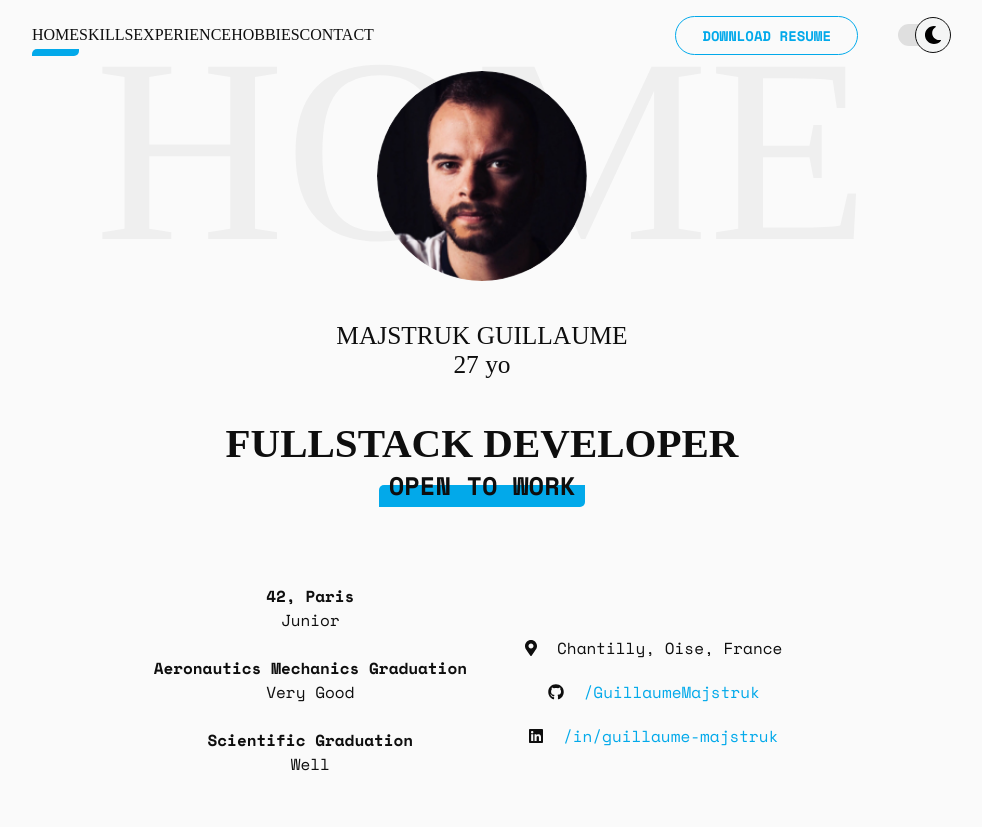
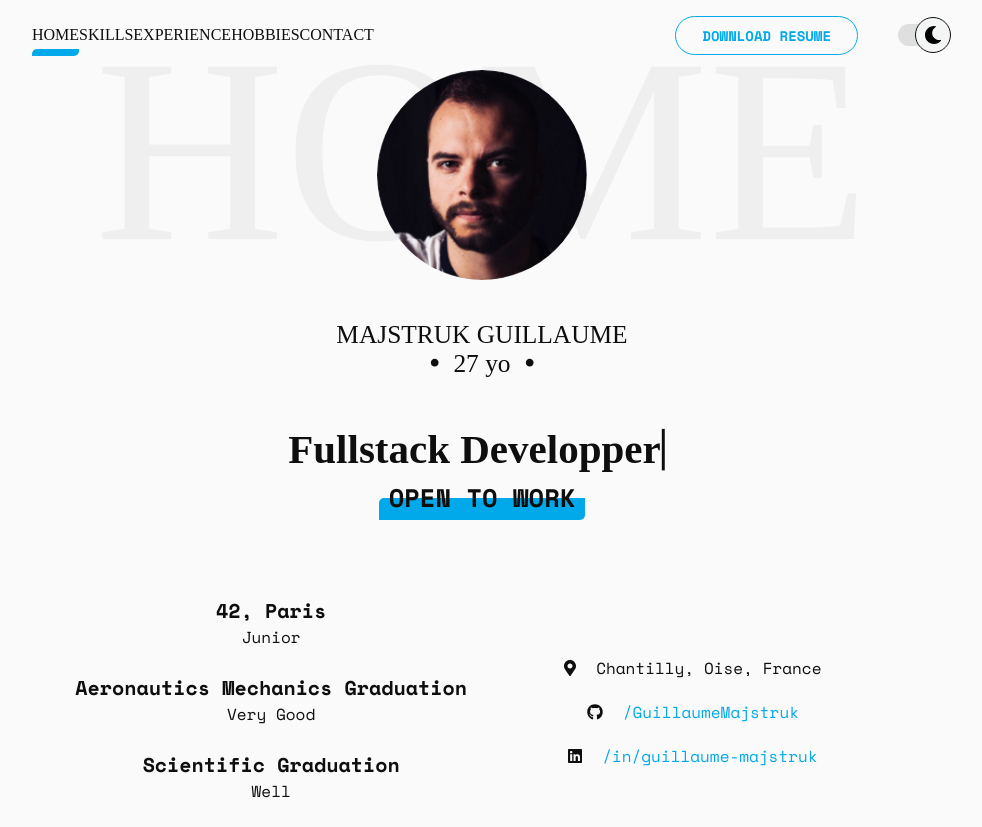
Before and after one commit to GuillaumeMajstruk/my-website, a React (Create React App) app: page / in a window 1280 px wide. Shown: the whole page, without its empty margins (158-1140 px from the left). Before the commit the page ends 800 px from the top, so only its background shows below. Built offline with nearby package versions, Linux system fonts and the light colour scheme; a web font is replaced by a local one.

Commit message:
adding type effect. adding new skills.

```diff
--- a/package.json
+++ b/package.json
@@ -18,6 +18,7 @@
     "react-router-dom": "^5.2.0",
     "react-scripts": "4.0.3",
     "react-toastify": "^7.0.4",
+    "typed.js": "^2.0.12",
     "web-vitals": "^1.1.2"
   },
   "scripts": {
--- a/src/App.css
+++ b/src/App.css
@@ -978,3 +978,12 @@ h5 {
   font-size: .8em;
   text-transform: none;
 }
+/* EOF experience css */
+
+/* TypedJs cursor */
+.typed-cursor {
+  margin-top: 4rem;
+  font-size: var(--h2-font-size);
+  margin-left: -1rem;
+}
+/* EOF TypedJs cursor */
--- a/src/views/Home.js
+++ b/src/views/Home.js
@@ -1,8 +1,33 @@
 import { FontAwesomeIcon as Icon } from '@fortawesome/react-fontawesome';
-import { faMapMarkerAlt } from '@fortawesome/free-solid-svg-icons';
+import { faMapMarkerAlt, faCircle } from '@fortawesome/free-solid-svg-icons';
 import { faGithub, faLinkedin } from '@fortawesome/free-brands-svg-icons';
+import { useEffect, useRef } from 'react';
+import Typed from 'typed.js';
 
 const Home = () => {
+    const title = useRef(null);
+    const typed = useRef(null);
+
+    useEffect(() => {
+        const options = {
+            strings: [
+                'Fullstack Developper',
+                'Blockchain Developper',
+                'Webdesigner',
+                'App architect'
+            ],
+            typeSpeed: 70,
+            backSpeed: 90,
+            backDelay: 2000,
+            loop: true
+        };
+
+        typed.current = new Typed(title.current, options);
+
+        return () => {
+            typed.current.destroy();
+        }
+    })
     return (
         <div className="column container fullscreen center-h center-v">
             <div className="background-header">home</div>
@@ -12,18 +37,20 @@ const Home = () => {
                         <img src="profile.png" alt="profile"></img>
                     </div>
                     <h3 className="text-normal mt-sm">MAJSTRUK GUILLAUME</h3>
-                    <h3 className="text-normal">27 yo</h3>
-                    <h2 className="mt-sm">FULLSTACK DEVELOPER</h2>
+                    <h3 className="text-normal"><Icon icon={faCircle} transform="shrink-11"></Icon> 27 yo <Icon icon={faCircle} transform="shrink-11"></Icon></h3>
+                    <span style={{display: "flex", flexFlow: "row nowrap", alignItems: "center"}}>
+                        <h2 className="mt-sm" ref={title}> </h2>
+                    </span>
                     <h3 className="underlined font-space">OPEN TO WORK</h3>
                     <div id="home-grid" className="grid-wrapper mt-lg w-100">
                         <div>
-                            <div className="text-bold">42, Paris</div>
+                            <div className="text-bold" style={{fontSize: "2rem"}}>42, Paris</div>
                             <div>Junior</div>
                             <br></br>
-                            <div className="text-bold">Aeronautics Mechanics Graduation</div>
+                            <div className="text-bold" style={{fontSize: "2rem"}}>Aeronautics Mechanics Graduation</div>
                             <div>Very Good</div>
                             <br></br>
-                            <div className="text-bold">Scientific Graduation</div>
+                            <div className="text-bold" style={{fontSize: "2rem"}}>Scientific Graduation</div>
                             <div>Well</div>
                             <br></br>
                         </div>
--- a/src/views/Skills.js
+++ b/src/views/Skills.js
@@ -26,6 +26,10 @@ const Skills = () => {
                                 </div>
                                 <div className="text-end text-muted font-space">advanced</div>
                                 <div className="text-start font-rhyme">
+                                    <div>ReactJs</div>
+                                </div>
+                                <div className="text-end text-muted font-space">High</div>
+                                <div className="text-start font-rhyme">
                                     <div>Vue.js</div>
                                 </div>
                                 <div className="text-end text-muted font-space">Medium</div>
@@ -33,7 +37,7 @@ const Skills = () => {
                                     <div>Html</div>
                                     <div>Css</div>
                                 </div>
-                                <div className="text-end text-muted font-space">High</div>
+                                <div className="text-end text-muted font-space">Advanced</div>
                                 <div className="text-start font-rhyme">
                                     <div>MongoDb</div>
                                 </div>
```
Also changed, not shown: 1 other file (tests, documents, lock files or other folders).
